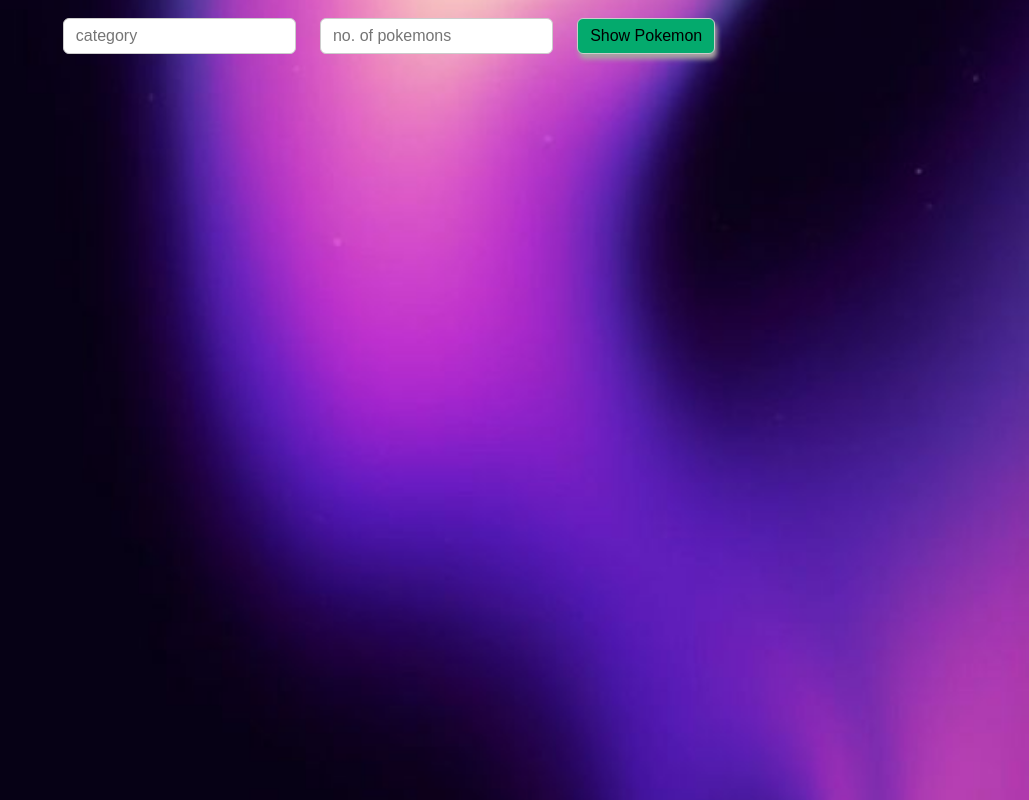
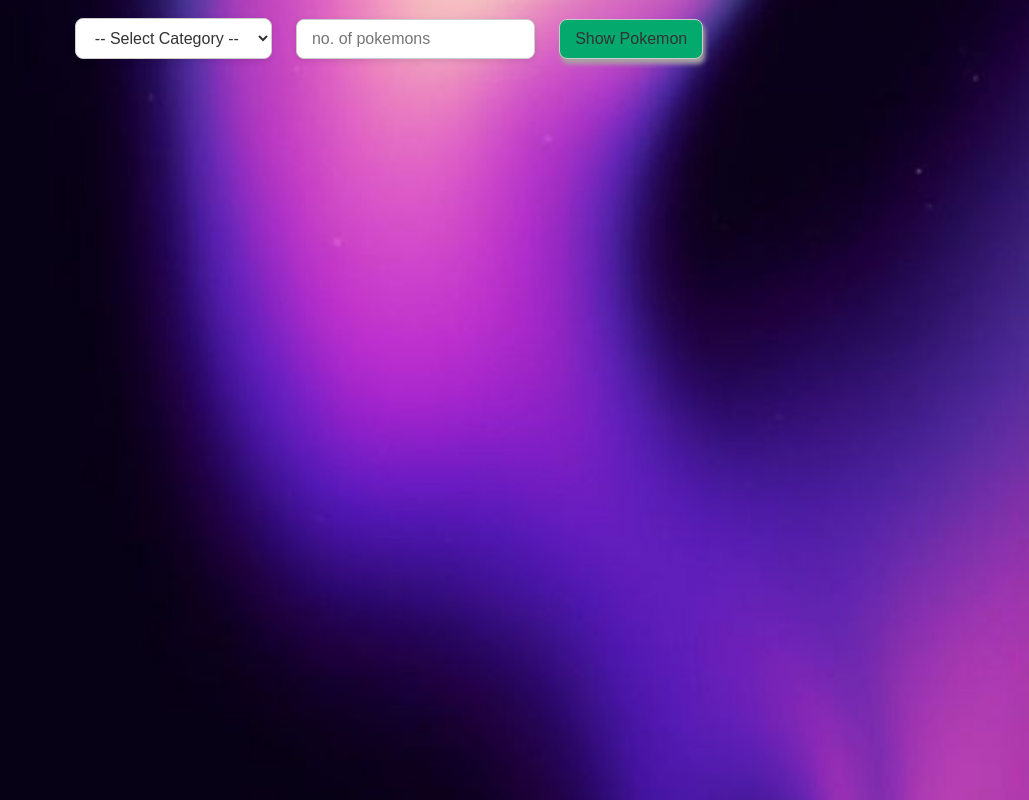
Before and after one commit to meshreyy/the-pokemon, a plain HTML site: page index.html in a window 1280 px wide. Shown: the whole page, without its empty margins (251-1280 px from the left). Drawn offline with Linux system fonts and the light colour scheme.

Commit message:
added category

```diff
--- a/index.html
+++ b/index.html
@@ -15,12 +15,27 @@
 
         input,
         button {
+
+            padding: 10px 15px;
+            font-size: 16px;
+            border: 1px solid #ccc;
+            border-radius: 8px;
+            background-color: #ffffff;
+            color: #333;
             margin: 10px;
-            padding: 8px 12px;
-            font-size: 16px;
-            border-radius: 6px;
-            border: 1px solid #ccc;
+            cursor: pointer;
+            box-shadow: 0 2px 6px rgba(0, 0, 0, 0.1);
+            transition: transform 0.2s ease-in-out;
         }
+
+        input:hover,
+        button:hover {
+
+            transform: scale(1.03);
+            border-color: #888;
+        }
+
+
 
         #cards {
             display: grid;
@@ -69,14 +84,56 @@
             background-color: #04AA6D;
             box-shadow: 2px 5px 5px rgb(169, 163, 163);
             cursor: pointer;
+        }
 
+        button:hover {
+            transform: scale(1.05);
+            transition: transform 0.2s ease-in-out;
+        }
 
+        select {
+            padding: 10px 15px;
+            font-size: 16px;
+            border: 1px solid #ccc;
+            border-radius: 8px;
+            background-color: #ffffff;
+            color: #333;
+            margin: 10px;
+            cursor: pointer;
+            box-shadow: 0 2px 6px rgba(0, 0, 0, 0.1);
+            transition: transform 0.2s ease-in-out;
+        }
+
+        select:hover {
+            transform: scale(1.03);
+            border-color: #888;
         }
     </style>
 </head>
 
 <body>
-    <input type="text" placeholder="category" id='category'></input>
+    <select id="category">
+        <option value="">-- Select Category --</option>
+        <option value="normal">Normal</option>
+        <option value="fire">Fire</option>
+        <option value="water">Water</option>
+        <option value="grass">Grass</option>
+        <option value="electric">Electric</option>
+        <option value="ice">Ice</option>
+        <option value="fighting">Fighting</option>
+        <option value="poison">Poison</option>
+        <option value="ground">Ground</option>
+        <option value="flying">Flying</option>
+        <option value="psychic">Psychic</option>
+        <option value="bug">Bug</option>
+        <option value="rock">Rock</option>
+        <option value="ghost">Ghost</option>
+        <option value="dragon">Dragon</option>
+        <option value="dark">Dark</option>
+        <option value="steel">Steel</option>
+        <option value="fairy">Fairy</option>
+    </select>
+
     <input type="number" placeholder="no. of pokemons" id='count'></input>
     <button onclick="fetchData()">Show Pokemon</button>
 
```
Also changed, not shown: script.js (indentation only).
